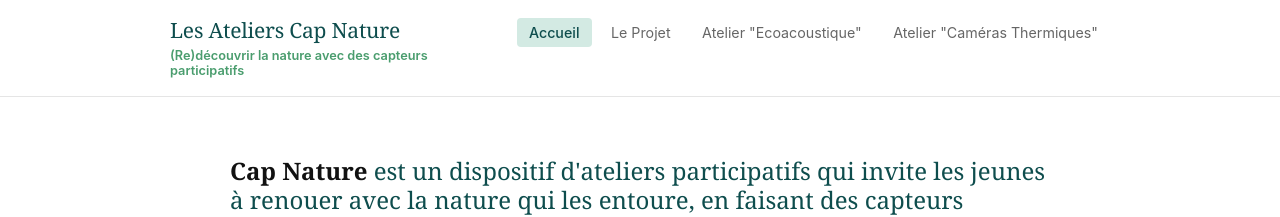
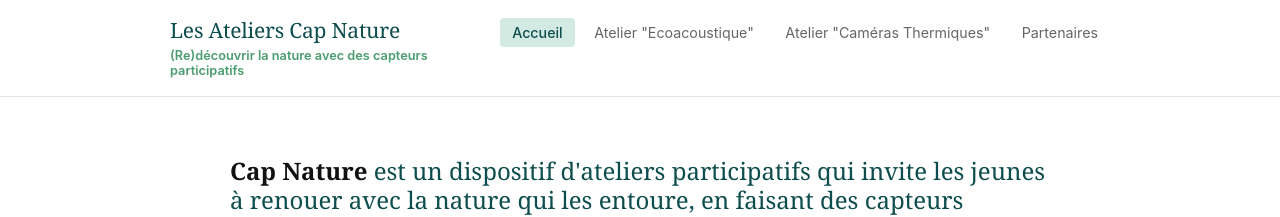
Before and after one commit to marieleapouliquen/wiki-cap-nature, a Jekyll site: the page built from index.md, in a window 1280 px wide. Shown: the top 217 px of the page. Built offline with Jekyll 4.4.1, drawn with Linux system fonts in a browser that asks for light colours.

Commit message:
Update navigation.yml

```diff
--- a/_data/navigation.yml
+++ b/_data/navigation.yml
@@ -2,12 +2,12 @@
 
 - title: Accueil
   url: /
-
-- title: Le Projet
-  url: /about/
 
 - title: Atelier "Ecoacoustique"
   url: /atelier-oiseaux/
 
 - title: Atelier "Caméras Thermiques"
   url: /module-thermique/
+
+- title: Partenaires
+  url: /about/
```
